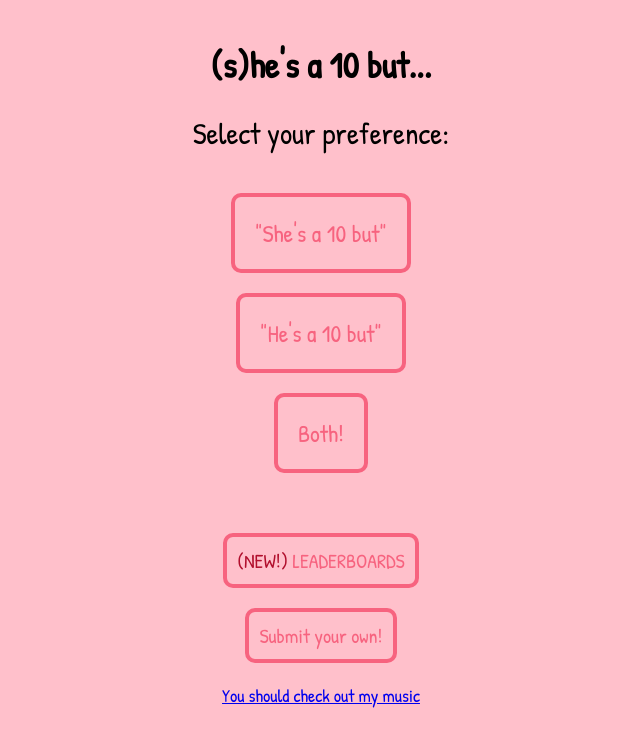
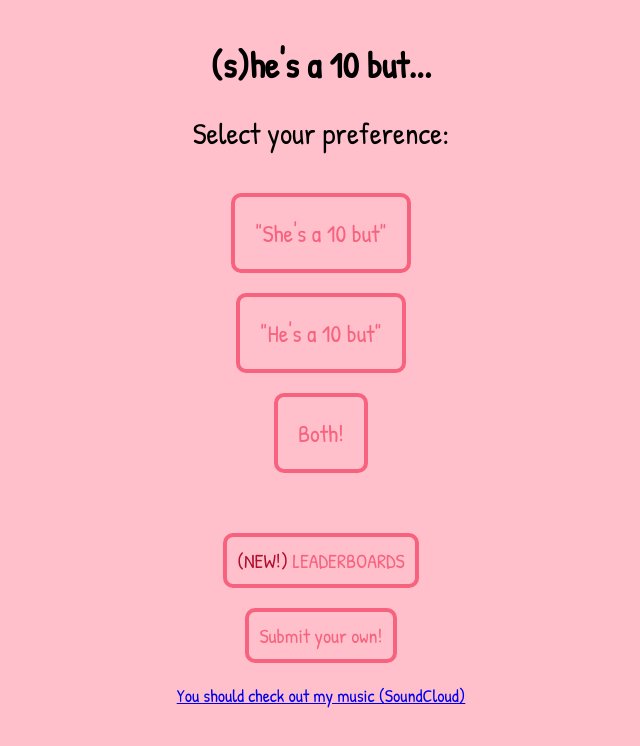
Before and after one commit to ridoy/satb, a website: page public/index.html in a window 1280 px wide. Shown: the whole page, without its empty margins (319-959 px from the left). Drawn offline with nearby package versions, Linux system fonts and the light colour scheme.

Commit message:
Clearer plug

```diff
--- a/public/index.html
+++ b/public/index.html
@@ -53,7 +53,7 @@
                 <br/>
                 <button class="button small-button open-leaderboard-button" value="submit"><span class="error-message">(NEW!)</span> LEADERBOARDS</button>
                 <button class="button small-button open-submit-menu-button" value="submit">Submit your own!</button>
-                <p><a href="https://soundcloud.com/ridoy">You should check out my music</a></p>
+                <p><a href="https://soundcloud.com/ridoy">You should check out my music (SoundCloud)</a></p>
             </div>
 
             <div id="vote-menu">
```
